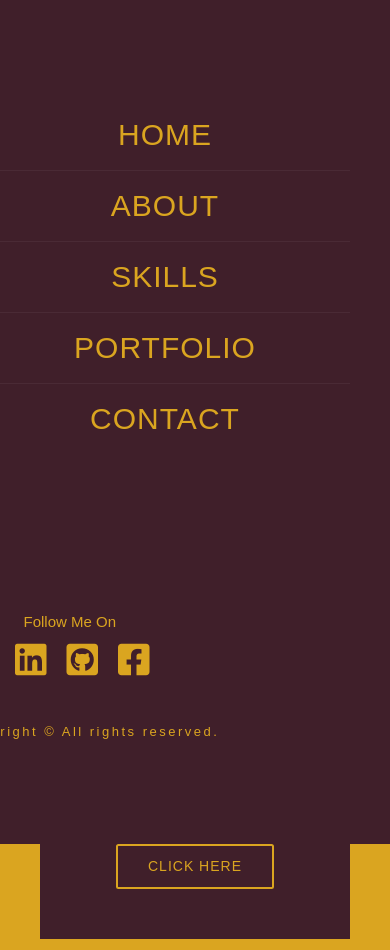
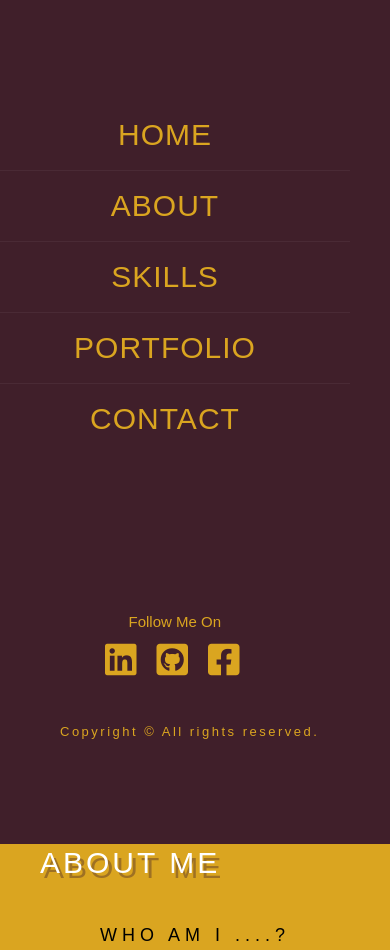
Before and after one commit to GandalfGreyhem5070/GandalfGreyhem5070.github.io, a plain HTML site: page index.html in a window 390 px wide. Shown: the top 950 px of the page. Drawn offline with nearby package versions, Linux system fonts and the light colour scheme.

Commit message:
updating media queries

```diff
--- a/index.html
+++ b/index.html
@@ -35,7 +35,7 @@
     </ul>
 
     <div class="social-media-wrapper">
-      <span>Follow Me On</span>
+      <span id="follow">Follow Me On</span>
       <div class="social-media">
         <a href="https://www.linkedin.com/in/ashley-ritchie-635b753b/" class="sm-link" target="_blank" rel="noopener noreferrer"><i
             class="fab fa-linkedin"></i></a>
--- a/style.css
+++ b/style.css
@@ -408,15 +408,17 @@ border: 2px solid goldenrod;
       display: none;
     }
   }
-  @media only screen and (max-width: 800px) {
-
-
+  @media only screen and (max-width: 500px) {
+    #about{
+        margin-top: 110rem;
+    }
+    .hero{
+        display:none;
+    }
     .border, .border-2 {
           display: none;
       }
-      .hero {
-          display: none;
-      }
+
       .nav {
           background-color: #401f2a;
           text-align: center;
@@ -435,4 +437,15 @@ border: 2px solid goldenrod;
      .grid {
         font-size: 6rem;
      }
-  }
+     .social-media-wrapper{
+         margin-left: 12rem;
+     }
+     .copyright-notice{
+         margin-left: 10rem;
+     }
+     #follow{
+         margin-left: 3rem;
+     }
+
+
+     }
```
